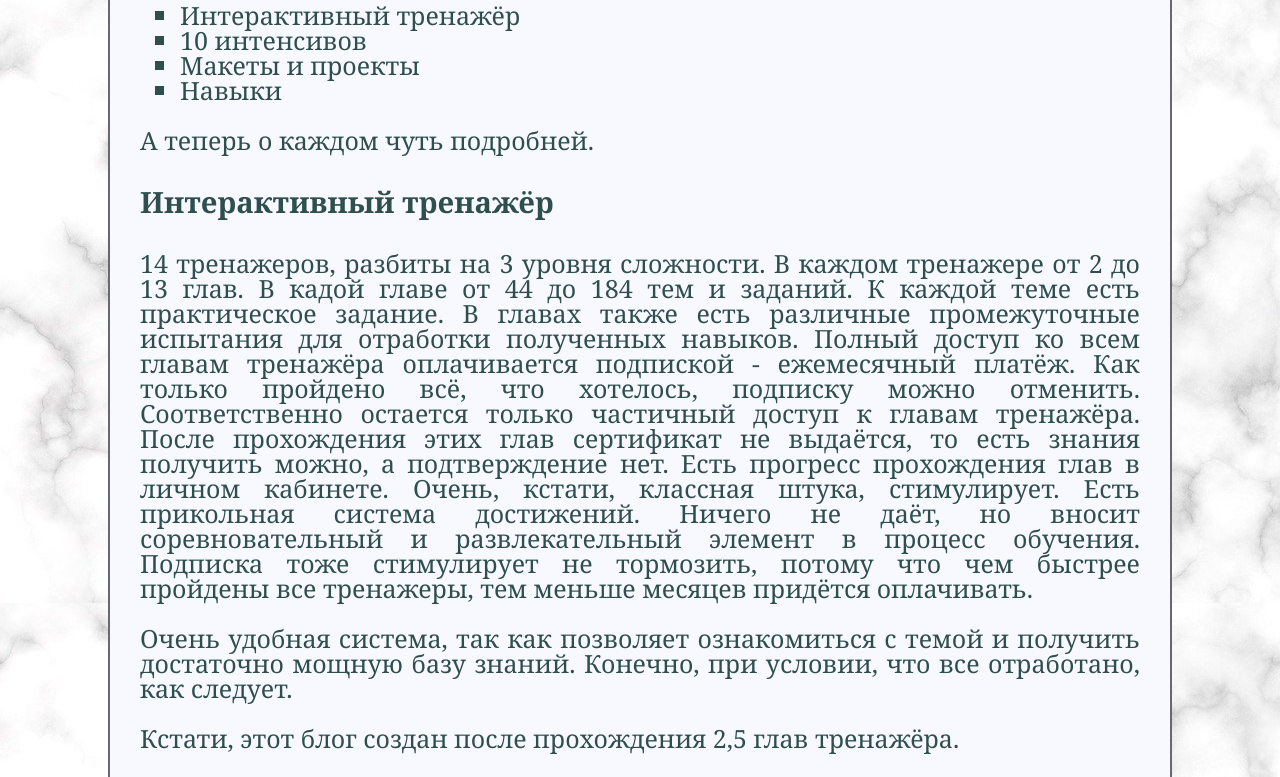
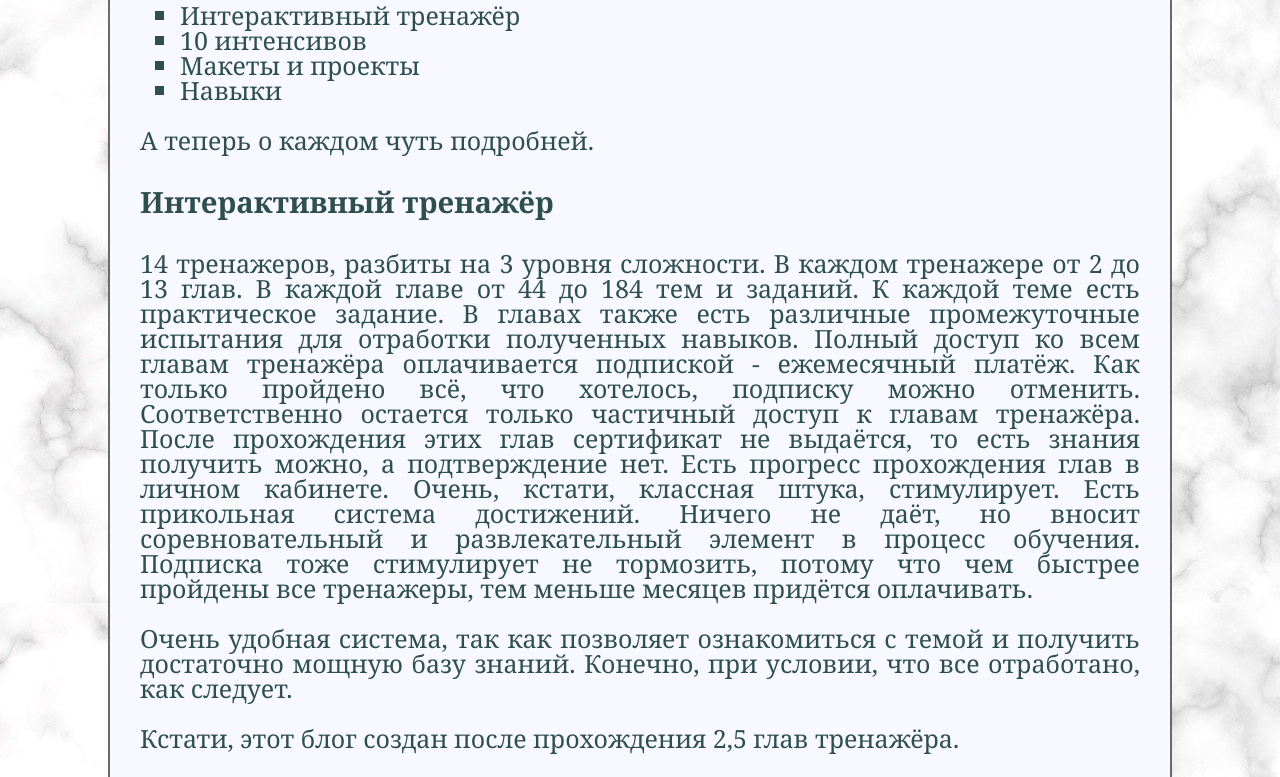
Before and after one commit to grey-elephant/my-new-life, a plain HTML site: page post-3.html in a window 1280 px wide. Shown: the part 477-1254 px from the top of the page. Drawn offline with Linux system fonts and the light colour scheme.

Commit message:
исправлена ошибка в тексте

```diff
--- a/post-3.html
+++ b/post-3.html
@@ -34,7 +34,7 @@
       <p>А теперь о каждом чуть подробней.</p>
       <h3>Интерактивный тренажёр</h3>
       <p>14 тренажеров, разбиты на 3 уровня сложности. В каждом
-        тренажере от 2 до 13 глав. В кадой главе от 44 до 184 тем
+        тренажере от 2 до 13 глав. В каждой главе от 44 до 184 тем
         и заданий. К каждой теме есть практическое задание. В главах
          также есть различные промежуточные испытания для отработки
           полученных навыков. Полный доступ ко всем главам тренажёра
```
